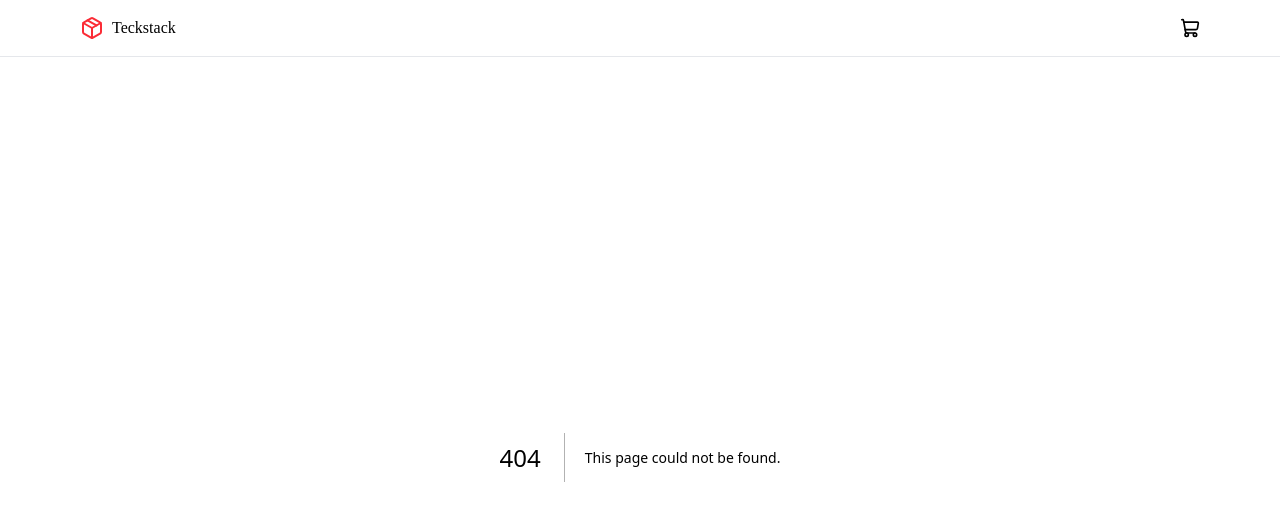
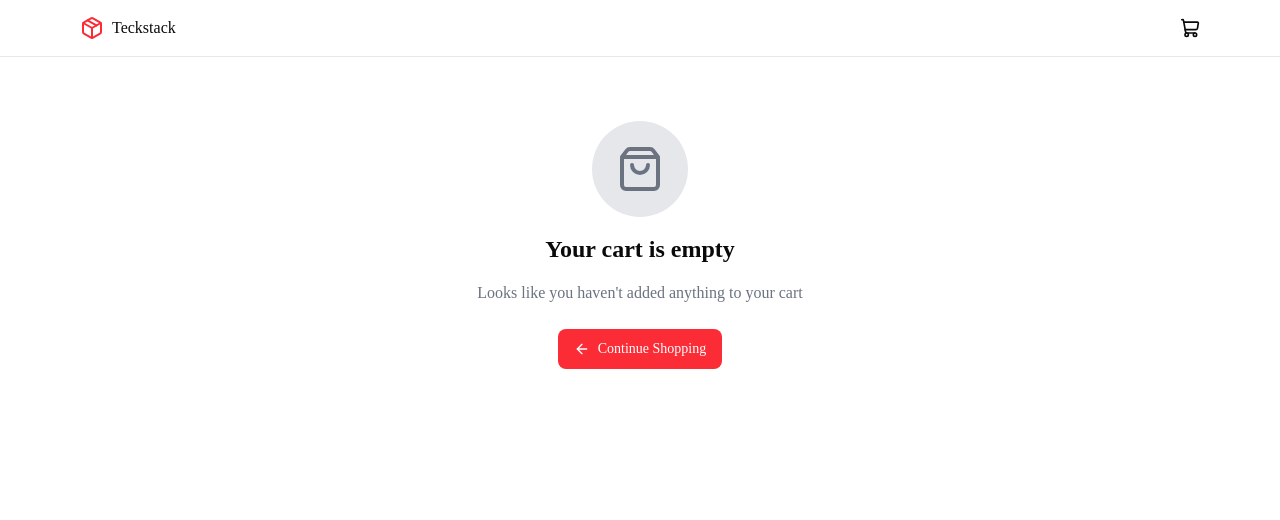
Before and after one commit to sameerjohn1/nextjs-ecommerce, a Next.js app: page /cart in a window 1280 px wide. Before the commit this address had no page. Shown: the top 520 px of the page. Built offline with nearby package versions, Linux system fonts and the light colour scheme.

Commit message:
feat: implement cart page with empty state UI

```diff
--- /dev/null
+++ b/app/cart/page.tsx
@@ -0,0 +1,33 @@
+"use client";
+
+import { useAppSelector } from "@/store/Hooks";
+import { ArrowLeft, ShoppingBag } from "lucide-react";
+import Link from "next/link";
+
+const Cart = () => {
+  const items = useAppSelector((state) => state.cart.items);
+
+  if (!items.length) {
+    return (
+      <div className="flex flex-col items-center gap-4 py-16">
+        <div className="h-24 w-24 rounded-full bg-athens-gray flex items-center justify-center">
+          <ShoppingBag className="h-12 w-12 text-pale-sky" />
+        </div>
+        <h1 className="text-2xl font-bold">Your cart is empty</h1>
+        <p className="text-pale-sky">
+          Looks like you haven&apos;t added anything to your cart
+        </p>
+        <Link
+          href={"/"}
+          className="bg-red-500 text-white text-sm font-medium py-2.5 px-4 rounded-md flex gap-2 mt-2 items-center "
+        >
+          <ArrowLeft className="h-4 w-4" />
+          Continue Shopping
+        </Link>
+      </div>
+    );
+  }
+  return <div>Cart</div>;
+};
+
+export default Cart;
```
